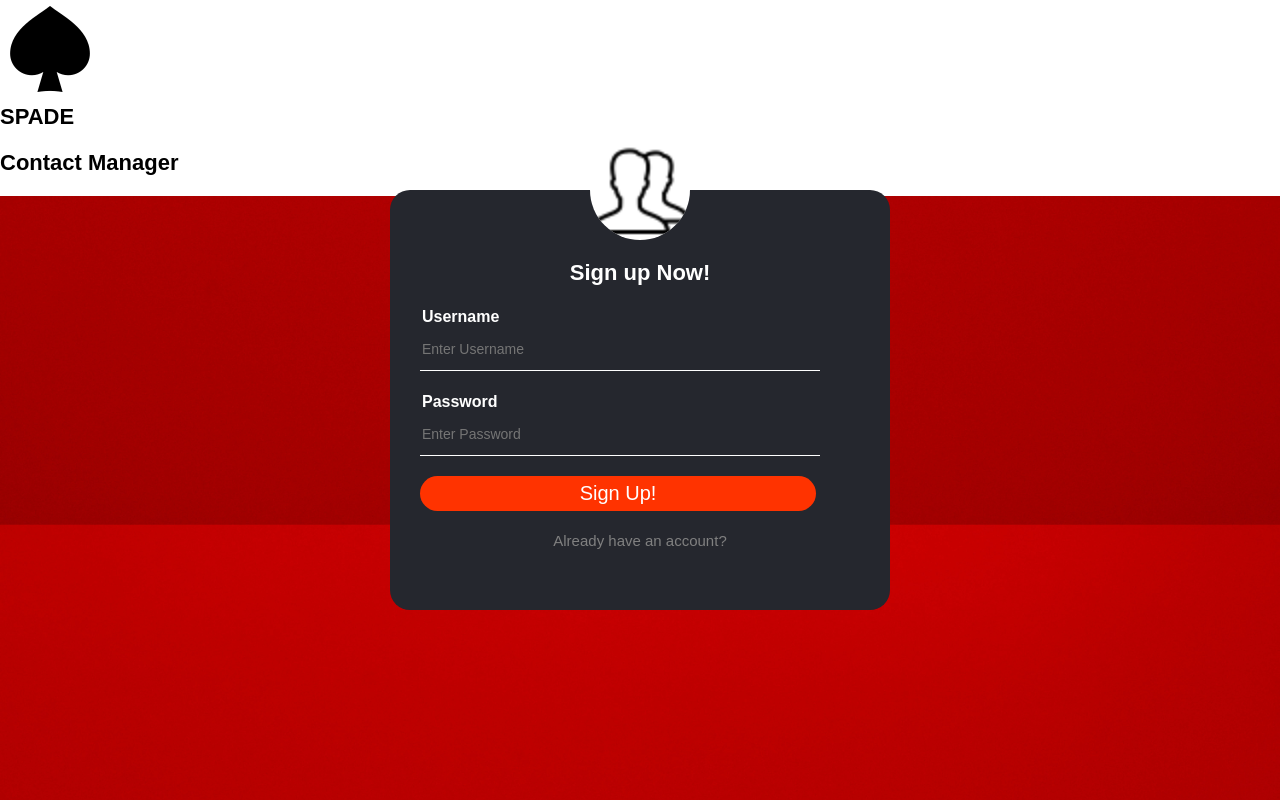
After one commit to shelbymenown/COP4331-Group-30-Contact-Manager, a PHP site: page /Signup.html in a window 1280 px wide. The commit adds this page. Run offline with PHP 8.4, Linux system fonts and the light colour scheme.

Commit message:
Updated Login Page

```diff
--- /dev/null
+++ b/Front/VSC/Signup.css
@@ -0,0 +1,147 @@
+body{
+    margin: 0;
+    padding: 0;
+    background: url(background.jpg);
+    background-size: cover;
+    background-position: center;
+    font-family: sans-serif;
+}
+
+
+.Logo header
+{
+    text-align: left;
+}
+
+.Logo h1
+{
+    text-align: left;
+}
+
+h1
+{
+    text-align: center;
+    font-size: 22px;
+    margin: 0px;
+    padding: 0px 0px 20px;
+}
+
+header {
+    text-align: center;
+    font-family: sans-serif;
+    background: white;
+}
+
+form {
+    display: block;
+    margin-top: 0em;
+}
+
+
+.Login-Box a {
+    font-size: 15px;
+    line-height: 20px;
+    color: grey;
+    padding: 2px 5px;
+    text-decoration: firebrick;
+}
+
+.Login-Box {
+    width: 500px;
+    height: 420px;
+    top: 50%;
+    left: 50%;
+    position: absolute;
+    transform: translate(-50%, -50%);
+    box-sizing: border-box;
+    background: rgb(37, 39, 46);
+    padding: 70px 30px;
+    border-radius: 20px;
+}
+
+.Login-Box h1 {
+    color: white;
+}
+
+.Login-Box p {
+    color: white;
+    font-weight: bold;
+    margin: 0px;
+    padding: 2px;
+}
+
+p {
+    display: block;
+    margin-block-start: 1em;
+    margin-block-end: 1em;
+    margin-inline-start: 0px;
+    margin-inline-end: 0px;
+}
+
+.Login-Box input[type="text"], input[type="password"] {
+    border-top-width: initial;
+    border-right-width: initial;
+    border-left-width: initial;
+    border-top-color: initial;
+    border-right-color: initial;
+    border-left-color: initial;
+    height: 40px;
+    color: white;
+    font-size: 14px;
+    border-style: none none solid;
+    border-image: initial;
+    border-bottom: 1px solid white;
+    background: transparent;
+    outline: none;
+}
+
+.Login-Box input {
+    width: 90%;
+    margin-bottom: 20px;
+}
+
+input[type="text" i] {
+    padding: 1px 2px;
+}
+
+input[type="password" i] {
+    -webkit-text-security: disc !important;
+    padding: 1px 2px;
+}
+
+.usericon {
+    width: 100px;
+    height: 100px;
+    position: absolute;
+    top: -50px;
+    left: calc(50% - 50px);
+    border-radius: 50%;
+    background: white;
+}
+
+.Login-Box input[type="submit"] {
+    height: 35px;
+    color: white;
+    font-size: 20px;
+    border-width: initial;
+    border-style: none;
+    border-color: initial;
+    border-image: initial;
+    outline: none;
+    background: rgb(255, 51, 0);
+    border-radius: 20px;
+}
+
+.Login-Box input[type="submit"]:hover {
+    cursor: pointer;
+    background:  rgb(248, 112, 33);
+}
+
+.Login-Box a:hover {
+    color: white;
+}
+
+.created-account
+{
+    text-align: center;
+}
--- /dev/null
+++ b/Front/VSC/Signup.html
@@ -0,0 +1,39 @@
+<!DOCTYPE html>
+<html>
+    <head>
+        <meta charset="utf-8">
+        <title>Homepage</title>
+        <link rel="stylesheet" href="Signup.css" type="text/css">
+        <script type="text/javascript" src="script.js"></script>
+    </head>
+
+    <body>
+        <div class="header">
+            <div class="Logo">
+                <header>
+                    <img src="spade.png">
+                    <h1 id="Spade"> SPADE </h1>
+                    <h1> Contact Manager</h1>
+                </header>
+            </div>
+        </div>
+        <div class="Login-Box">
+            <img src="usericon.png" class="usericon">
+            <h1> Sign up Now! </h1>
+
+            <!---<form action="Login.php" method="post">-->
+            <form>
+                <p> Username </p>
+                <input type="text" id="Username" name="Username" placeholder="Enter Username">
+                <p> Password </p>
+                <input type="password" id="Password" name="Password" placeholder="Enter Password">
+                <input type="submit" id="LoginButton" value="Sign Up!" onclick="loginSubmission()">
+                <!---<a href="#"> Forgot your Password? </a>-->
+                <br>
+                <div class="created-account">
+                    <a href="index.html"> Already have an account? </a>
+                </div>
+            </form>
+        </div>
+    </body>
+</html>
--- a/Front/contact-app/package.json
+++ b/Front/contact-app/package.json
@@ -1,7 +1,7 @@
 {
-  "name": "coupon-app-react",
-  "homepage": "http://spadecontactmanager.com/",
+  "name": "cop-4331-project",
   "version": "0.1.0",
+  "homepage": "spadecontactmanager.com ",
   "private": true,
   "dependencies": {
     "@material-ui/core": "^1.2.2",
--- a/Front/contact-app/src/containers/Cart/Cart.js
+++ b/Front/contact-app/src/containers/Cart/Cart.js
@@ -33,7 +33,7 @@ class Cart extends Component {
     getCoupon = key => {
         const { coupons } = this.props
         for (let c in coupons) {
-            if (coupons[c].id == key)
+            if (coupons[c].id === key)
                 return coupons[c];
         }
         return null;
```
Also changed, not shown: Front/VSC/Index.html (+7 -6 lines), Front/VSC/styles.css (+24 -0 lines), README.md (deleted).
